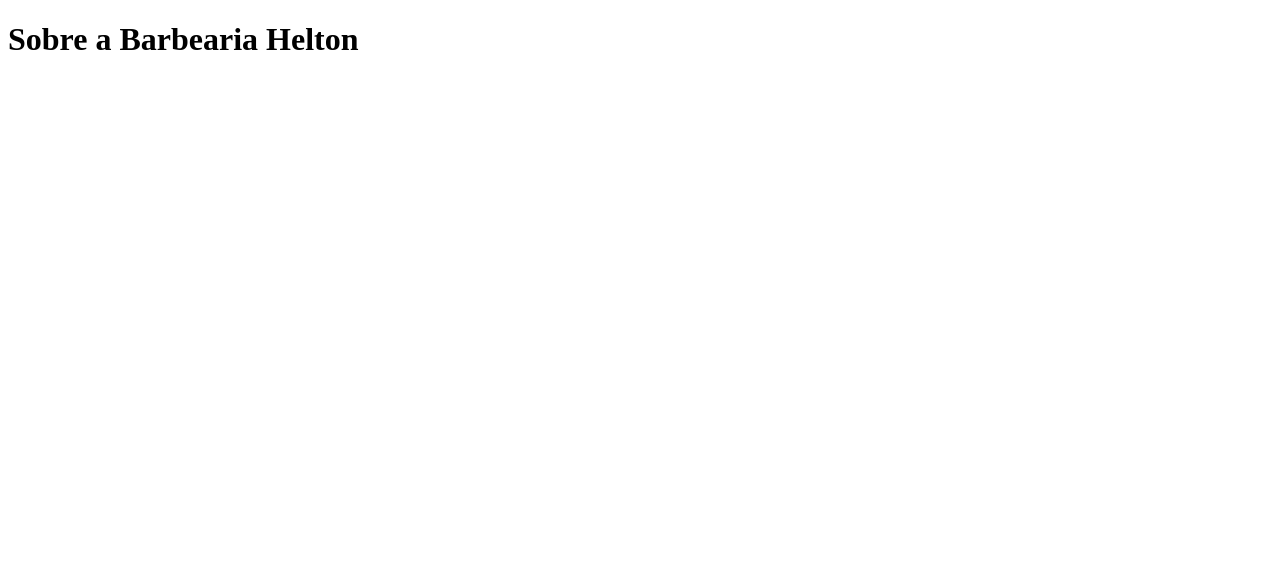
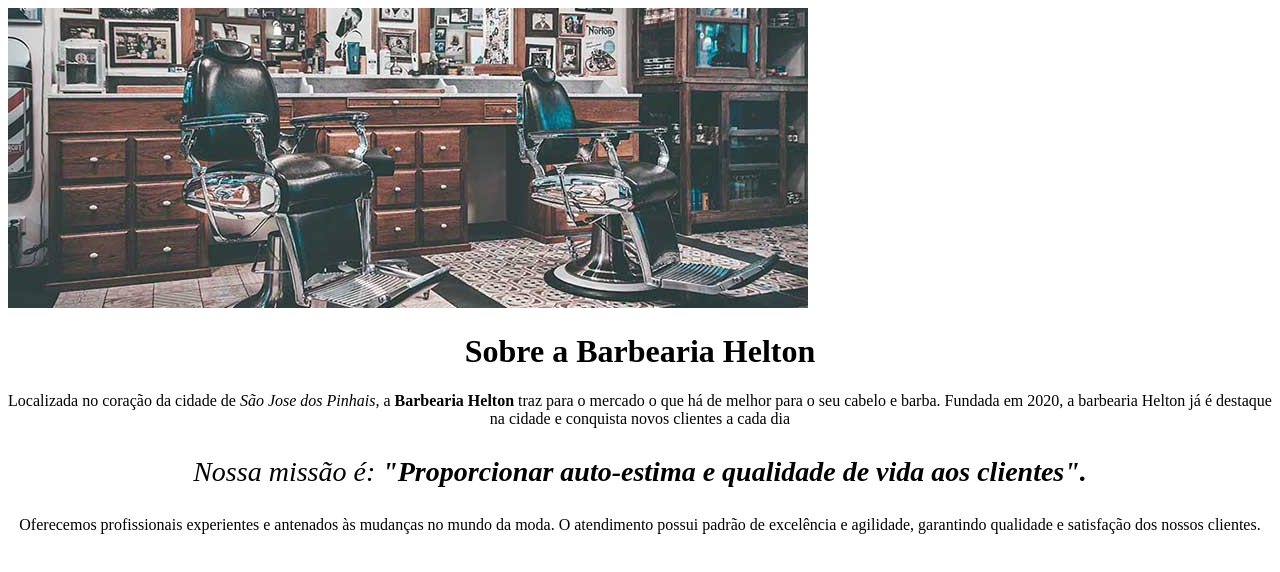
Before and after one commit to HeltonSaravia/Barbearia-Helton, a plain HTML site: page index.html in a window 1280 px wide. Drawn offline with Linux system fonts and the light colour scheme.

Commit message:
11/04/2024

```diff
--- a/index.html
+++ b/index.html
@@ -8,8 +8,15 @@
   <link href="style.css" rel="stylesheet" type="text/css" />
 </head>
 
+   <img src="banner.jpg">
+
 <body>
   <h1> Sobre a Barbearia Helton</h1>
+
+  <p>Localizada no coração da cidade de <em>São Jose dos Pinhais,</em> a <strong>Barbearia Helton</strong> traz para o mercado o que há de melhor para o seu cabelo e barba. Fundada em 2020, a barbearia Helton já é destaque na cidade e conquista novos clientes a cada dia </p>
+
+  <p id="missao"><em>Nossa missão é: <strong>"Proporcionar auto-estima e qualidade de vida aos clientes".</strong></em>
+    <p>Oferecemos profissionais experientes e antenados às mudanças no mundo da moda. O atendimento possui padrão de excelência e agilidade, garantindo qualidade e satisfação dos nossos clientes.</p>
 </body>
 
 </html>
--- a/style.css
+++ b/style.css
@@ -1,4 +1,9 @@
-html {
-  height: 100%;
-  width: 100%;
+h1{
+  text-align: center;
 }
+p {
+  text-align: center;
+}
+#missao{
+  font-size: 28px;
+}
```
Also changed, not shown: banner.jpg (added), beneficios.jpg (added).
